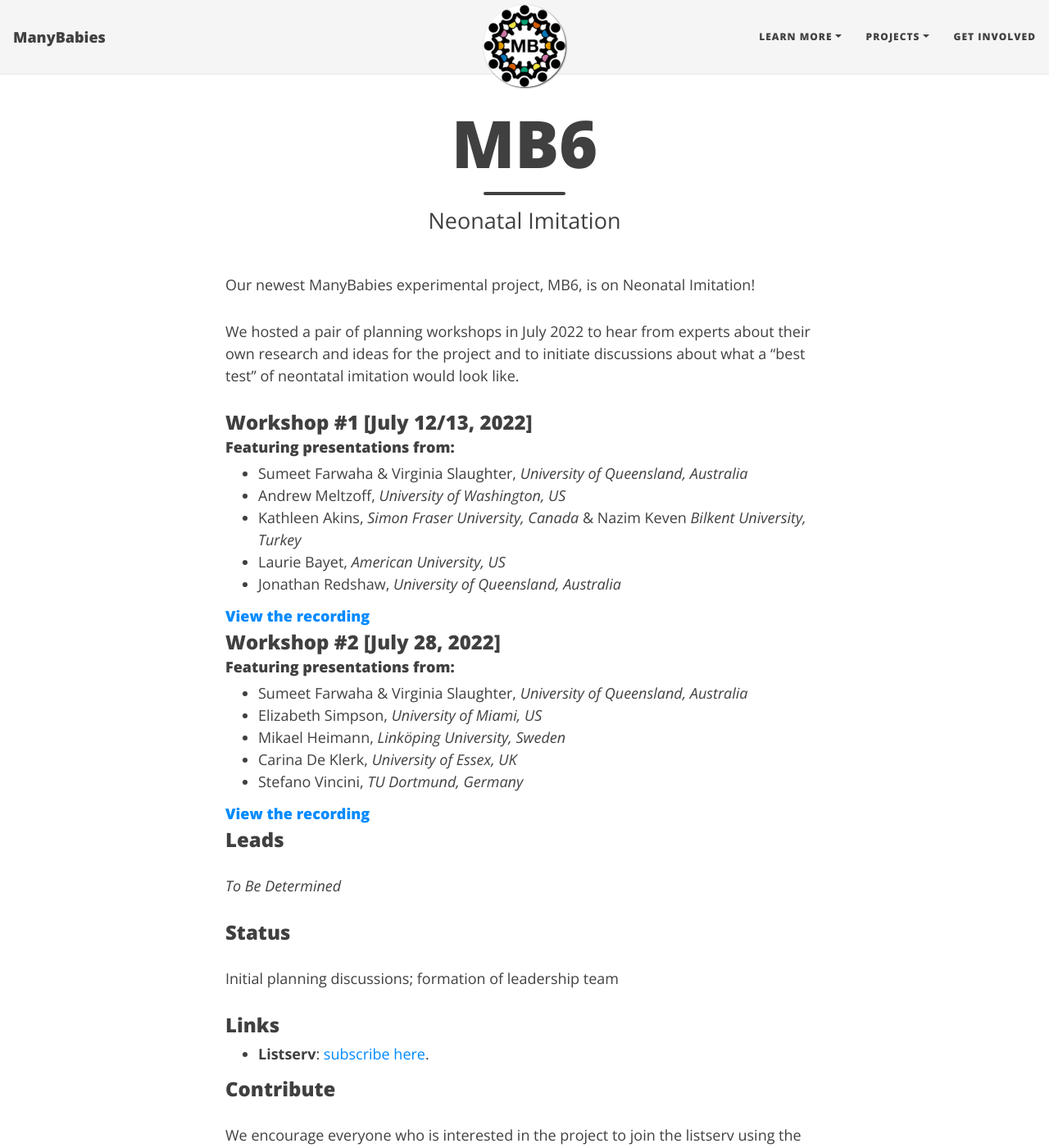
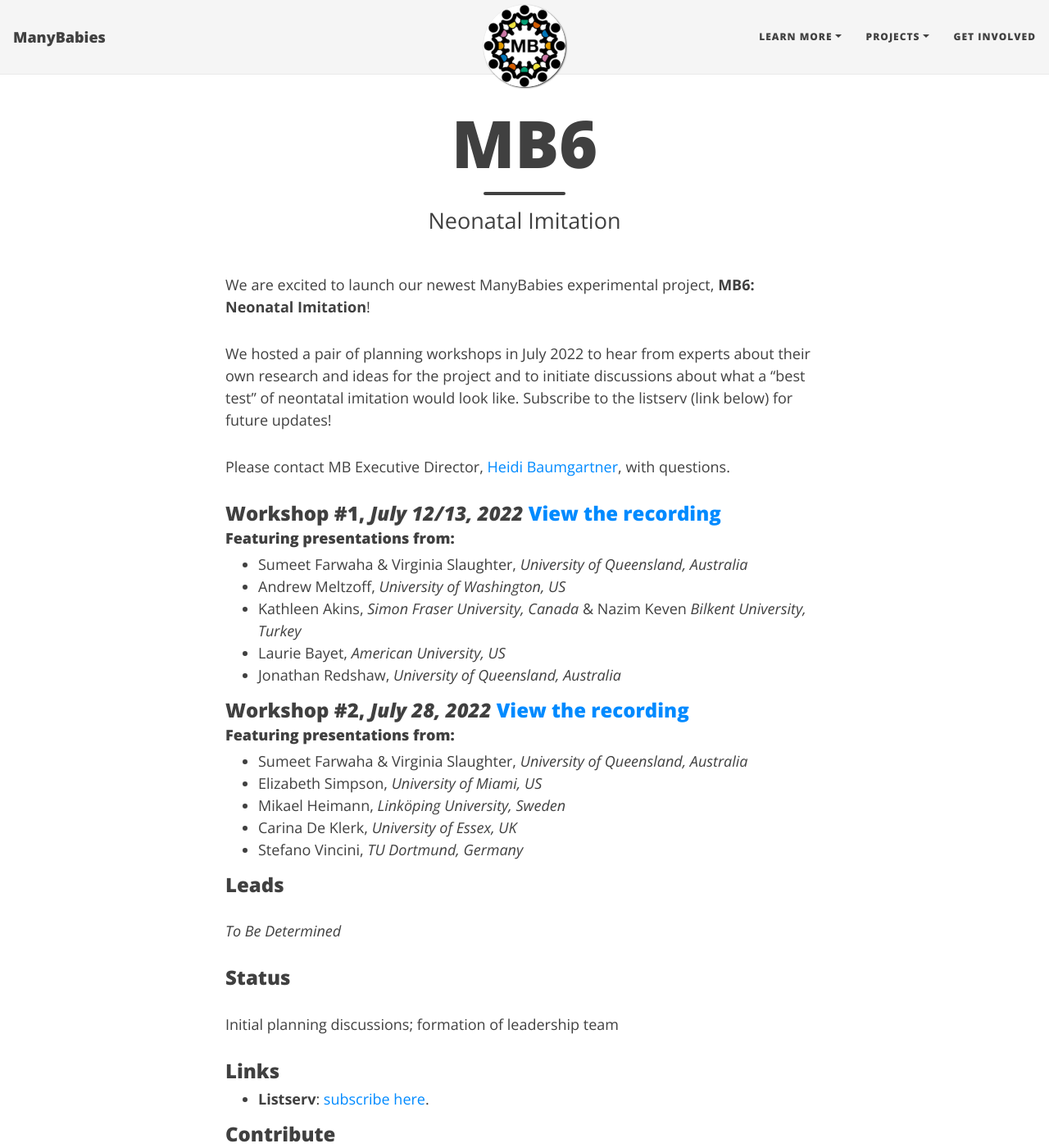
Before and after one commit to manybabies/manybabies.github.io, a Jekyll site: the page built from MB6.md, in a window 1280 px wide and 1400 px high. Shown: the whole window at 82% size. Built offline with Jekyll 4.4.1, drawn with Linux system fonts in a browser that asks for light colours; nearby versions of some CDN libraries; some web fonts are replaced.

Commit message:
Update MB6.md

```diff
--- a/MB6.md
+++ b/MB6.md
@@ -4,11 +4,15 @@
 subtitle: Neonatal Imitation
 ---
 
-Our newest ManyBabies experimental project, MB6, is on Neonatal Imitation!
+We are excited to launch our newest ManyBabies experimental project, **MB6: Neonatal Imitation**!
 
-We hosted a pair of planning workshops in July 2022 to hear from experts about their own research and ideas for the project and to initiate discussions about what a "best test" of neontatal imitation would look like.
+We hosted a pair of planning workshops in July 2022 to hear from experts about their own research and ideas for the project and to initiate discussions about what a "best test" of neontatal imitation would look like. Subscribe to the listserv (link below) for future updates!
 
-### Workshop #1 [July 12/13, 2022]
+Please contact MB Executive Director, [Heidi Baumgartner](mailto:heidib@stanford.edu), with questions.
+
+
+### Workshop #1, *July 12/13, 2022* [View the recording](https://stanford.zoom.us/rec/share/Gsyuh5B-PnpwWt-6_8ZtMXsLcv8UNn6FPLvsbZqPbQm8X5VWsEDDPHefTPzs5MLs.lFTjsqVJJ-wN8sxJ?startTime=1657663437000)
+
 
 #### Featuring presentations from:
 * Sumeet Farwaha & Virginia Slaughter, *University of Queensland, Australia*
@@ -17,10 +21,8 @@
 * Laurie Bayet, *American University, US*
 * Jonathan Redshaw, *University of Queensland, Australia*
 
-#### [View the recording](https://stanford.zoom.us/rec/share/Gsyuh5B-PnpwWt-6_8ZtMXsLcv8UNn6FPLvsbZqPbQm8X5VWsEDDPHefTPzs5MLs.lFTjsqVJJ-wN8sxJ?startTime=1657663437000)
 
-
-### Workshop #2 [July 28, 2022]
+### Workshop #2, *July 28, 2022* [View the recording](https://stanford.zoom.us/rec/share/B2ZuwVgR3tdZmGwF4nrI_-lfILXIpzilVITSg_bFacrCkwrKCfWAIohOwNR-1Zgr.OOnc_ovmYHLp_N3Y?startTime=1658991869000)
 
 #### Featuring presentations from:
 * Sumeet Farwaha & Virginia Slaughter, *University of Queensland, Australia*
```
Also changed, not shown: other parts of MB6.md (+0 -2 lines).
